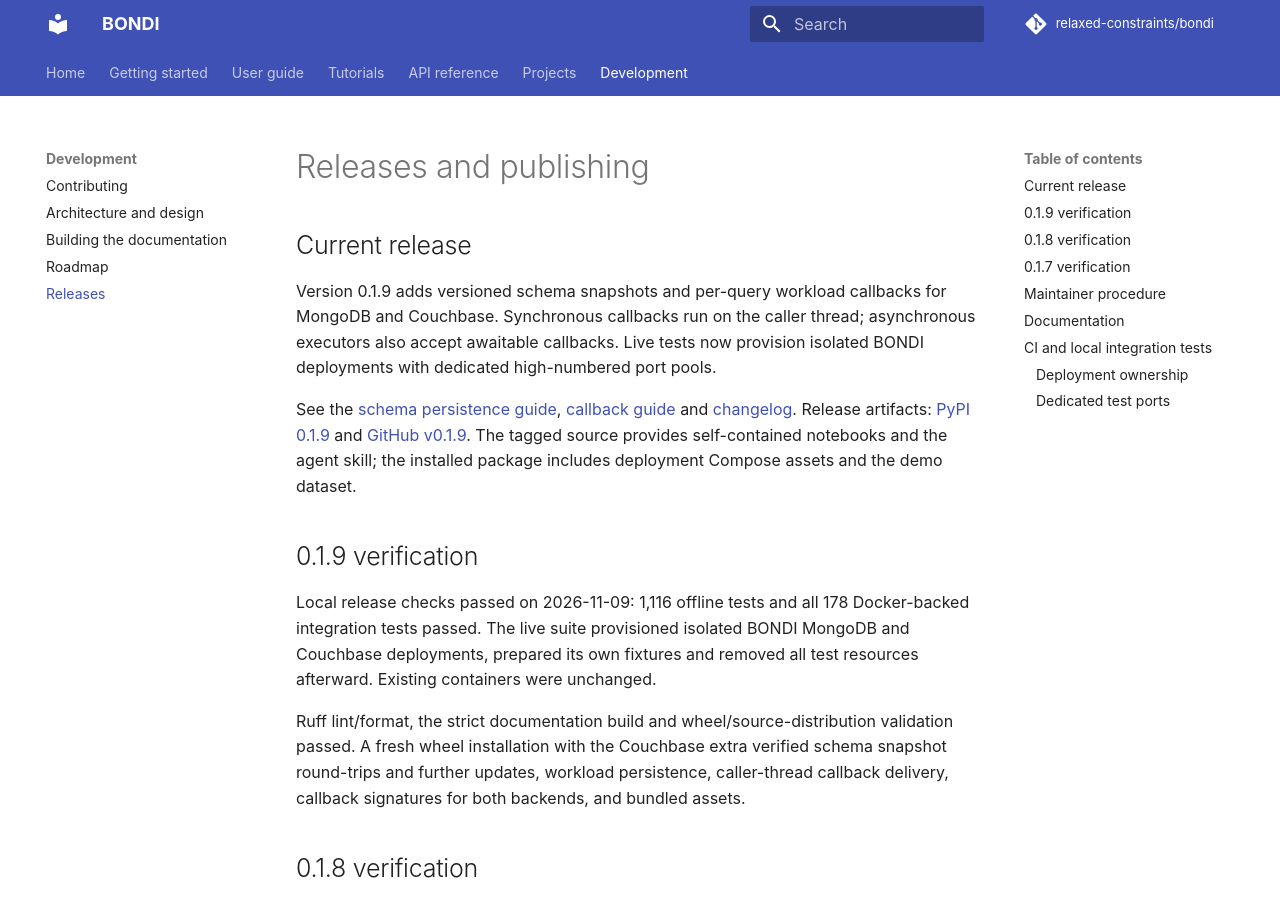
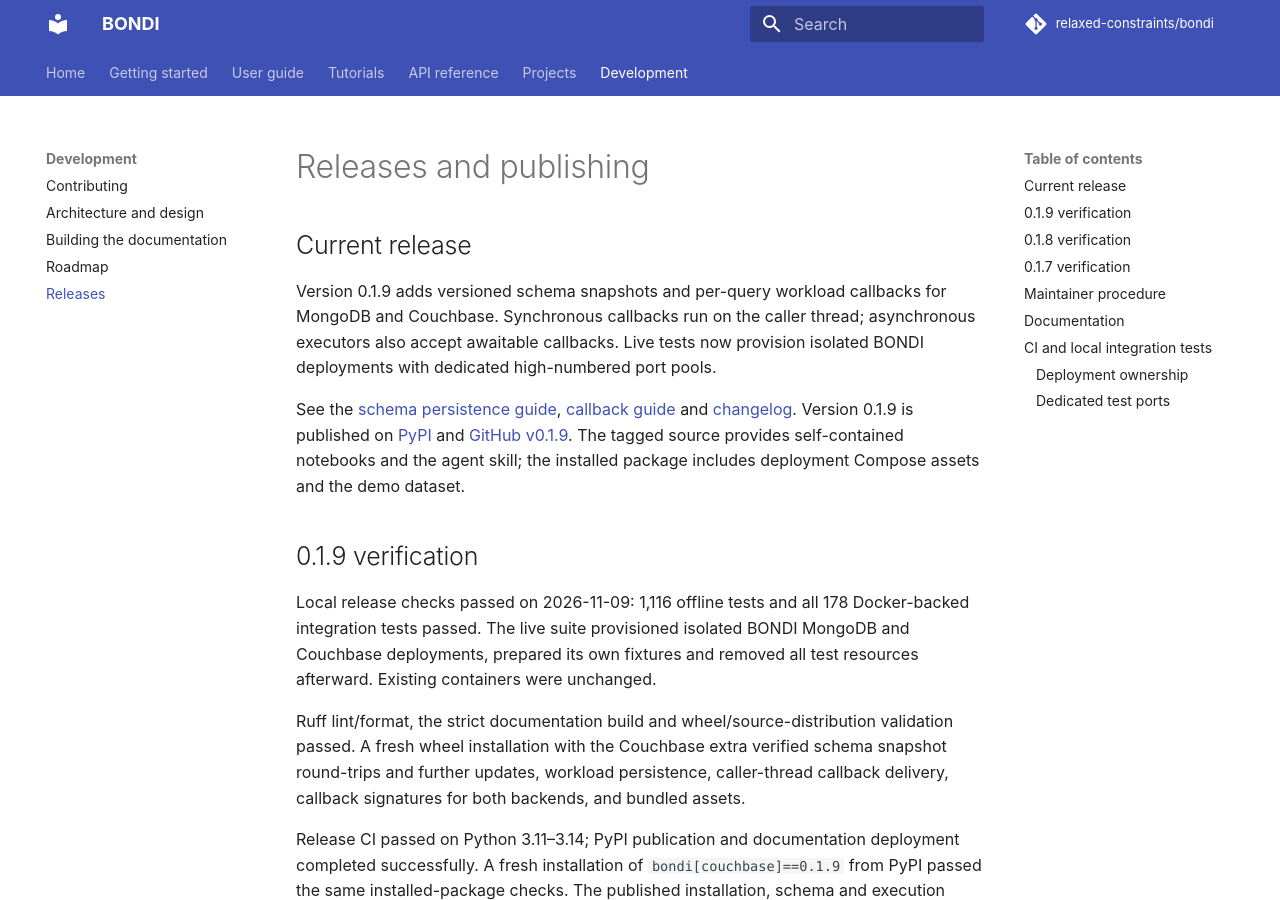
Before and after one commit to relaxed-constraints/bondi, an MkDocs documentation site: the page built from docs/releases.md, in a window 1280 px wide and 900 px high. Built offline with MkDocs 1.6.1 and Material for MkDocs 9.7.7, drawn with Linux system fonts in a browser that asks for light colours; comment, search, counter and statistics services are not loaded; some of the changed text lies outside the part shown.

Commit message:
Record verified BONDI 0.1.9 publication

```diff
--- a/docs/releases.md
+++ b/docs/releases.md
@@ -10,7 +10,7 @@ deployments with dedicated high-numbered port pools.
 See the [schema persistence guide](schemas.md#save-and-reuse-a-snapshot),
 [callback guide](executor.md#per-query-result-callbacks) and
 [changelog](https://github.com/relaxed-constraints/bondi/blob/main/CHANGELOG.md).
-Release artifacts: [PyPI 0.1.9](https://pypi.org/project/bondi/0.1.9/) and
+Version 0.1.9 is published on [PyPI](https://pypi.org/project/bondi/0.1.9/) and
 [GitHub v0.1.9](https://github.com/relaxed-constraints/bondi/releases/tag/v0.1.9).
 The tagged source provides self-contained notebooks and the agent skill; the
 installed package includes deployment Compose assets and the demo dataset.
@@ -26,6 +26,11 @@ Ruff lint/format, the strict documentation build and wheel/source-distribution
 validation passed. A fresh wheel installation with the Couchbase extra verified
 schema snapshot round-trips and further updates, workload persistence, caller-thread
 callback delivery, callback signatures for both backends, and bundled assets.
+
+Release CI passed on Python 3.11–3.14; PyPI publication and documentation deployment
+completed successfully. A fresh installation of `bondi[couchbase]==0.1.9` from PyPI
+passed the same installed-package checks. The published installation, schema and
+execution guides, both executor API references and release page were verified.
 
 ## 0.1.8 verification
 
```
